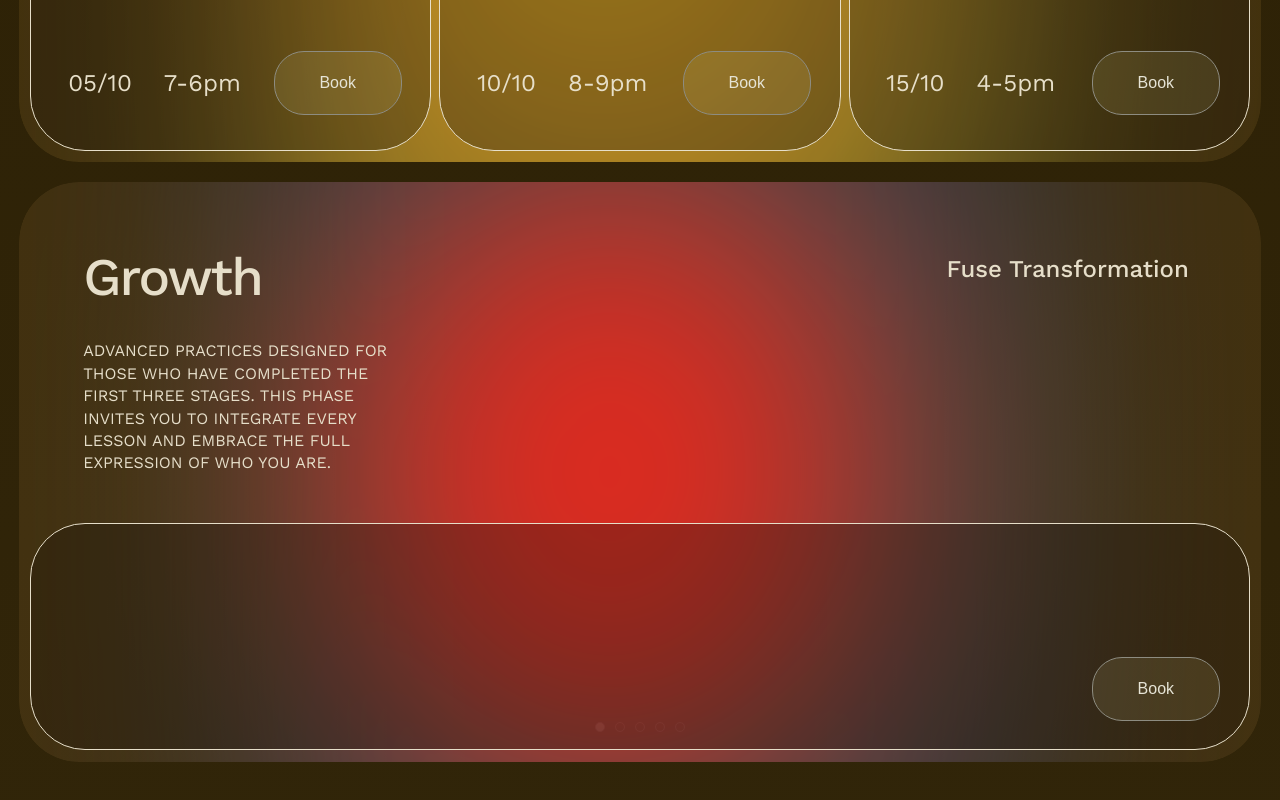
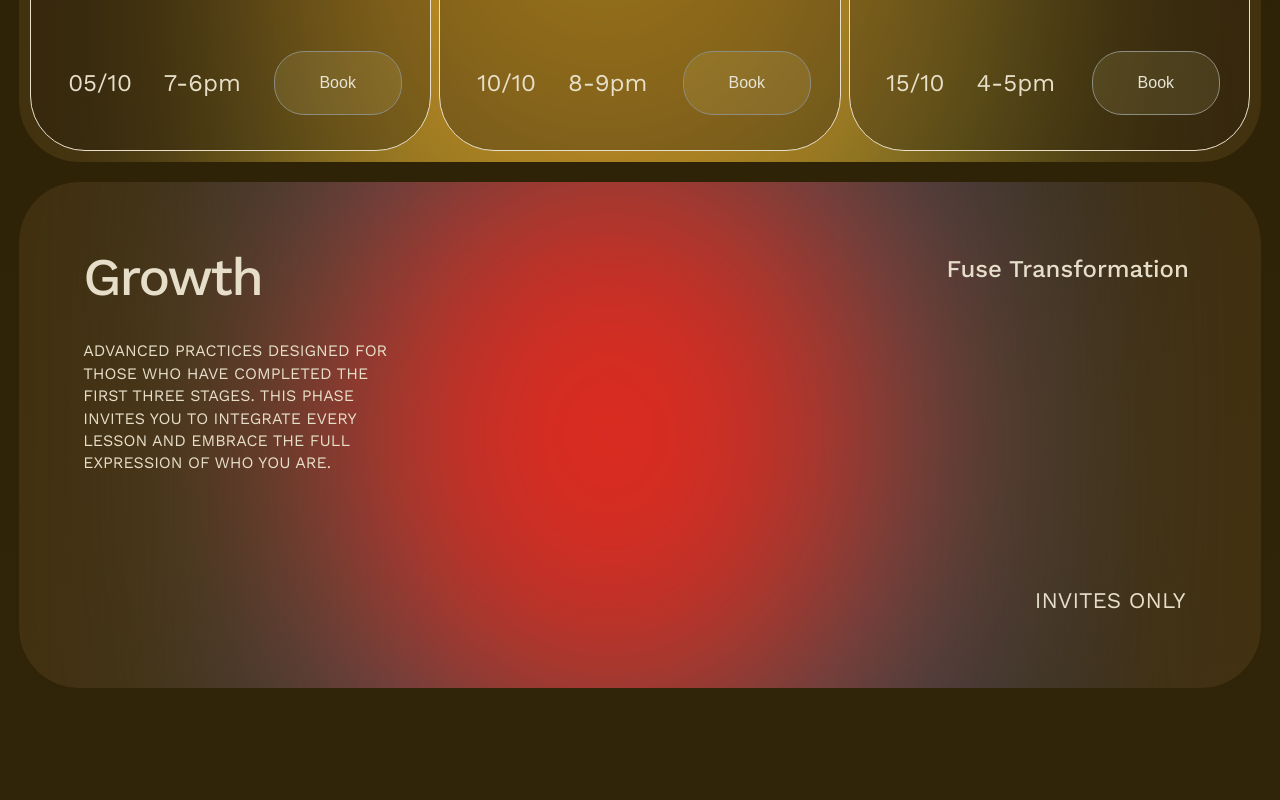
Before and after one commit to rbeatryss/massa, a React (Create React App) app: page / in a window 1280 px wide. Shown: the part 3146-3946 px from the top of the page. Built offline with nearby package versions, Linux system fonts and the light colour scheme.

Commit message:
invites only on desktop created

```diff
--- a/src/App.css
+++ b/src/App.css
@@ -229,19 +229,23 @@ footer {
   h1 {
     font-size: 11.5vw;
     margin-bottom: 8%;
+    cursor:default;
   }
 
 
   h2 {
     font-size: 3.3rem;
+    cursor:default;
   }
 
   h3 {
     font-size: 1.5rem;
+    cursor:default;
   }
 
   p {
     font-size: 1.2rem;
+    cursor:default;
   }
 
   .events-title,
--- a/src/components/bookCardButtonContainerDesktop/BookCardButtonContainerDesktop.css
+++ b/src/components/bookCardButtonContainerDesktop/BookCardButtonContainerDesktop.css
@@ -57,3 +57,9 @@
 .desktop-button-card-button {
     text-align: right;
 }
+
+.comming-soon-type{
+    font-size: 1.4rem;
+    text-align: right;
+    margin: 4rem;
+}
--- a/src/components/bookCardButtonContainerDesktop/BookCardButtonContainerDesktop.jsx
+++ b/src/components/bookCardButtonContainerDesktop/BookCardButtonContainerDesktop.jsx
@@ -3,7 +3,15 @@ import './BookCardButtonContainerDesktop.css';
 import CustomButton from '../buttons/CustomButton';
 
 const BookCardButtonContainerDesktop = ({ buttonData }) => {
-    const { eventName, eventDate, eventTime } = buttonData;
+    const { eventName, eventDate, eventTime, type } = buttonData;
+
+    // Check if the button type is 'coming soon' (for 'INVITE ONLY')
+    if (type === 'coming soon') {
+        return (
+            <h3 className='comming-soon-type'>INVITES ONLY</h3>
+        );
+    }
+
     return (
         <div className="desktop-button-wrapper">
             <div className="desktop-button-card-content">
--- a/src/components/cards/bookCard/BookCard.css
+++ b/src/components/cards/bookCard/BookCard.css
@@ -124,17 +124,14 @@
 
     .book-card-description {
         display: none;
-        /* Hide mobile description on desktop */
     }
 
     .book-card-description-desktop {
         display: block;
-        /* Show desktop description */
     }
 
     .book-card-button-container {
         display: none;
-        /* Hide mobile buttons on desktop */
     }
 
     .book-card-button-container-desktop {
--- a/src/components/horizontalScroll/HorizontalScroll.css
+++ b/src/components/horizontalScroll/HorizontalScroll.css
@@ -42,4 +42,8 @@
     gap: 20px;
     padding: 0;
   }
+
+  .slider-dots {
+    display: none;
+  }
 }
```
